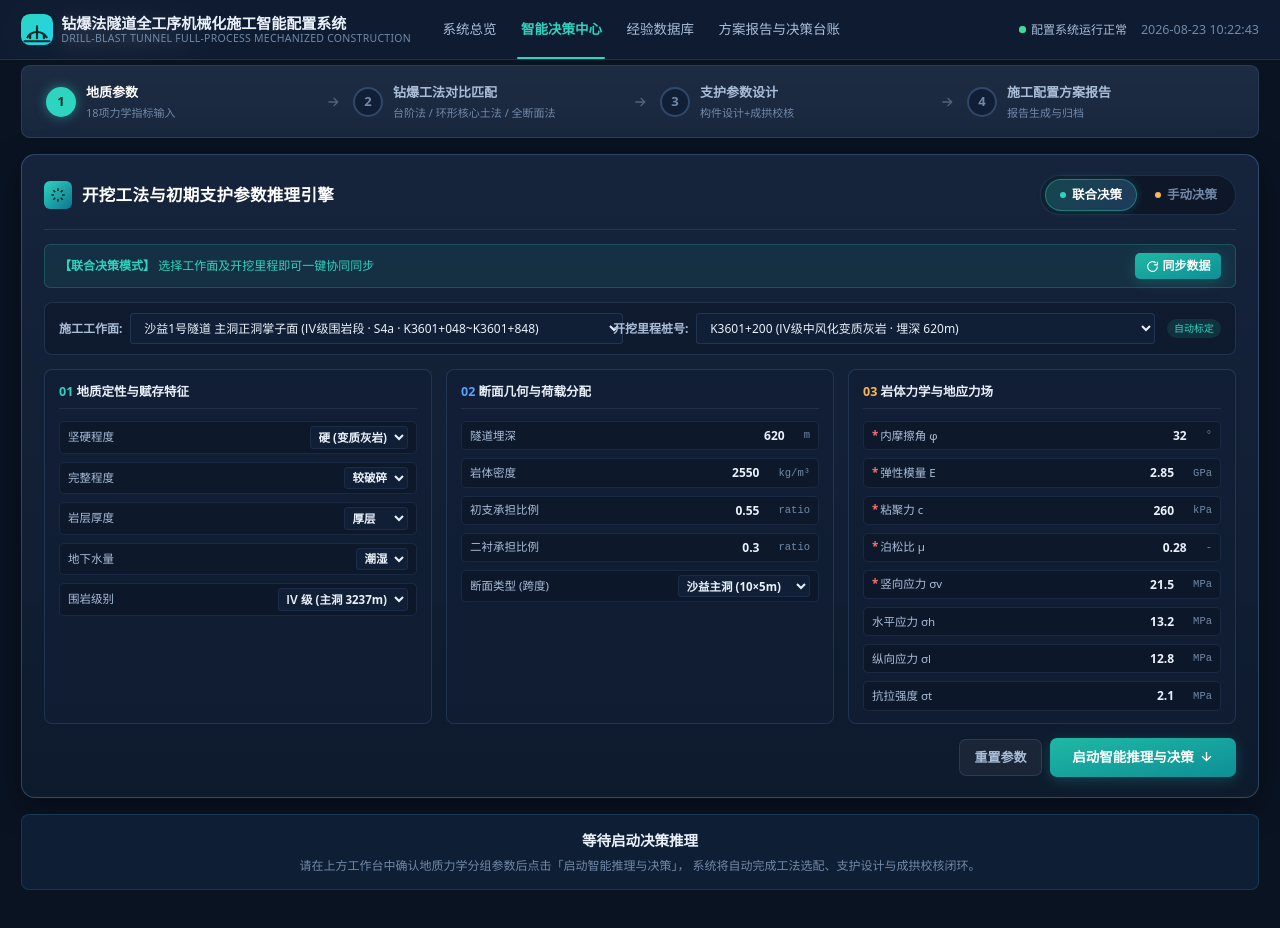
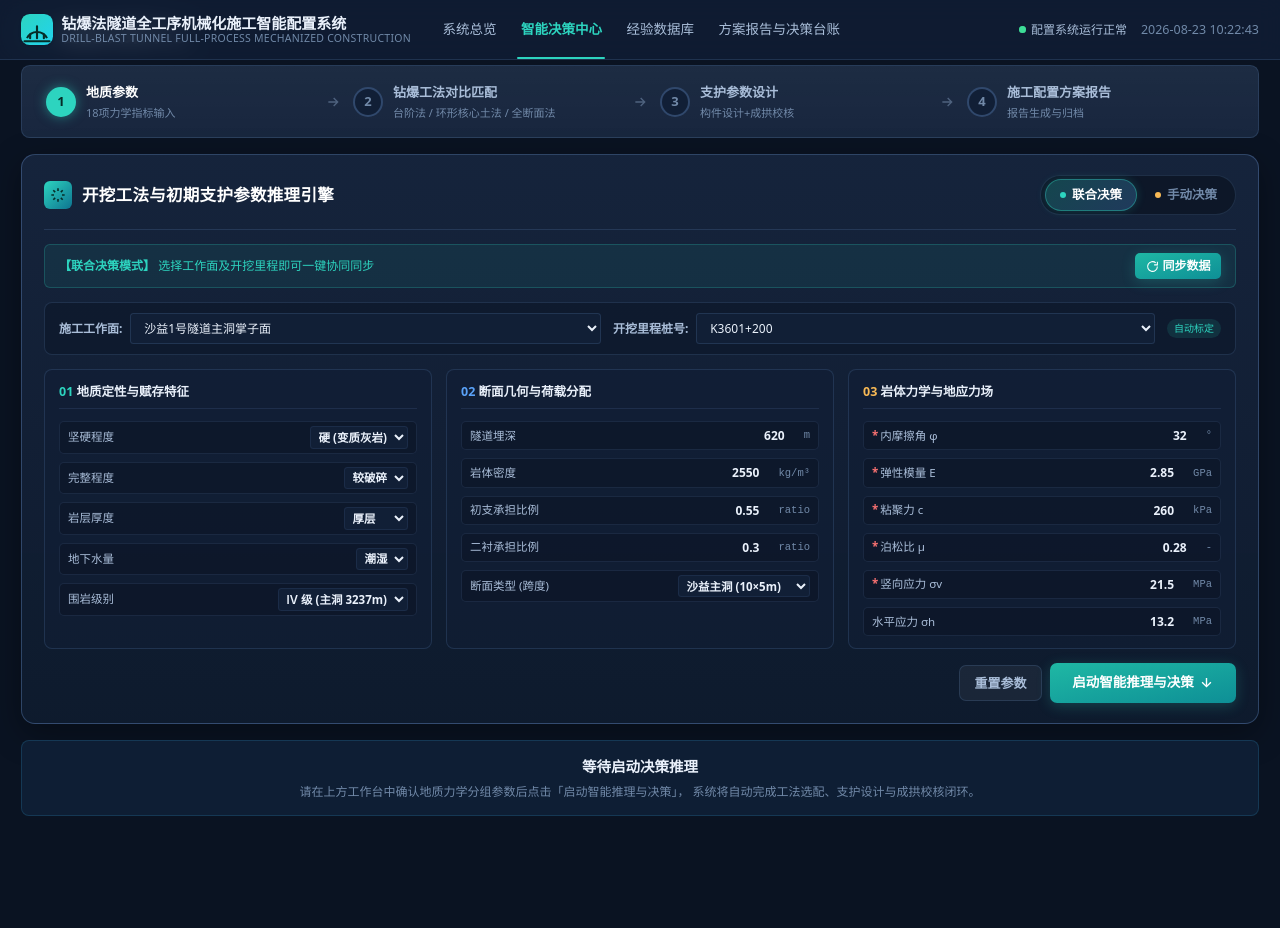
Before and after one commit to bestxu666/-, a Next.js app: page /decision in a window 1280 px wide. Shown: the top 928 px of the page. After the commit the page ends 872 px from the top, so only its background shows below. Built offline with nearby package versions, Linux system fonts and the light colour scheme.

Commit message:
refactor(decision): 简化工作面/里程并删除纵向应力与抗拉强度
Coze-Commit-Type: user
Coze-User-ID: 3700306087523668
Coze-Conversation-ID: 12500971

```diff
--- a/src/components/decision/decision-workbench.tsx
+++ b/src/components/decision/decision-workbench.tsx
@@ -44,8 +44,6 @@ const NUM_FIELDS_GROUP3: NumField[] = [
   { key: 'poisson', label: '泊松比 μ', unit: '-', step: 0.01, required: true },
   { key: 'stressV', label: '竖向应力 σv', unit: 'MPa', step: 0.1, required: true },
   { key: 'stressH', label: '水平应力 σh', unit: 'MPa', step: 0.1 },
-  { key: 'stressL', label: '纵向应力 σl', unit: 'MPa', step: 0.1 },
-  { key: 'tensile', label: '抗拉强度 σt', unit: 'MPa', step: 0.05 },
 ];
 
 const SELECT_FIELDS: {
--- a/src/data/decision.ts
+++ b/src/data/decision.ts
@@ -53,31 +53,21 @@ export const CONSTRUCTION_METHODS: ConstructionMethod[] = [
 export const DECISION_META: DecisionMeta = {
   workfaces: [
     {
-      value: 'shayi_main_iv',
-      label: '沙益1号隧道 主洞正洞掌子面 (Ⅳ级围岩段 · S4a · K3601+048~K3601+848)',
+      value: 'shayi_main',
+      label: '沙益1号隧道主洞掌子面',
       grade: 'IV',
     },
     {
-      value: 'shayi_main_v',
-      label: '沙益1号隧道 主洞正洞掌子面 (Ⅴ级深埋大变形段 · S5a/S5d · K3600+213~K3600+675)',
-      grade: 'V',
-    },
-    {
-      value: 'shayi_pilot_iv',
-      label: '沙益1号隧道 平行导洞掌子面 (Ⅳ级围岩段 · PD4a · K3601+162~K3601+862)',
+      value: 'shayi_pilot',
+      label: '沙益1号隧道平导掌子面',
       grade: 'IV',
-    },
-    {
-      value: 'shayi_pilot_v',
-      label: '沙益1号隧道 平行导洞掌子面 (Ⅴ级围岩段 · PD5b · K3600+212~K3600+692)',
-      grade: 'V',
     },
   ],
   mileages: [
-    { value: 'm1', label: 'K3601+200 (Ⅳ级中风化变质灰岩 · 埋深 620m)', mile: 'K3601+200' },
-    { value: 'm2', label: 'K3600+450 (Ⅴ级变质灰岩夹千枚岩 · 埋深 897.8m 最大埋深段)', mile: 'K3600+450' },
-    { value: 'm3', label: 'K3599+050 (Ⅴ级双层超前小导管加强段)', mile: 'K3599+050' },
-    { value: 'm4', label: 'K3601+900 (Ⅳ级紧急停车带加深段 S4jt)', mile: 'K3601+900' },
+    { value: 'm1', label: 'K3601+200', mile: 'K3601+200' },
+    { value: 'm2', label: 'K3600+450', mile: 'K3600+450' },
+    { value: 'm3', label: 'K3599+050', mile: 'K3599+050' },
+    { value: 'm4', label: 'K3601+900', mile: 'K3601+900' },
   ],
 };
 
@@ -99,8 +89,6 @@ export const DEFAULT_GEO_PARAMS_IV: GeoParams = {
   poisson: 0.28,
   stressV: 21.5,
   stressH: 13.2,
-  stressL: 12.8,
-  tensile: 2.1,
 };
 
 /** Ⅴ 级围岩默认地质参数（深埋大变形段） */
@@ -121,8 +109,6 @@ export const DEFAULT_GEO_PARAMS_V: GeoParams = {
   poisson: 0.32,
   stressV: 31.2,
   stressH: 18.6,
-  stressL: 16.4,
-  tensile: 1.25,
 };
 
 /**
--- a/src/hooks/use-decision.ts
+++ b/src/hooks/use-decision.ts
@@ -55,7 +55,7 @@ export interface DecisionState {
  */
 export function useDecision() {
   const [mode, setMode] = useState<DecisionMode>('joint');
-  const [workface, setWorkface] = useState('shayi_main_iv');
+  const [workface, setWorkface] = useState('shayi_main');
   const [mileage, setMileage] = useState('K3601+200');
   const [params, setParams] = useState<GeoParams>(DEFAULT_GEO_PARAMS_IV);
 
--- a/src/lib/types.ts
+++ b/src/lib/types.ts
@@ -224,8 +224,6 @@ export interface GeoParams {
   poisson: number;
   stressV: number;
   stressH: number;
-  stressL: number;
-  tensile: number;
 }
 
 /** 工作面与里程元数据 */
```
